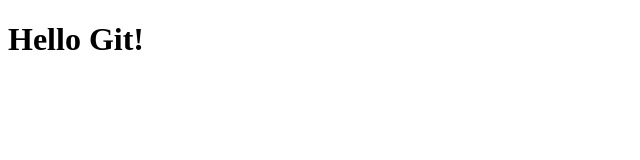
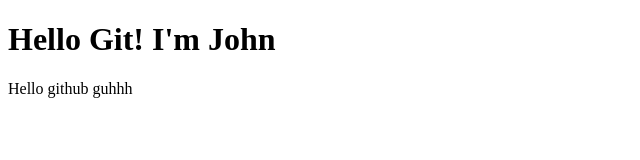
Before and after one commit to JKoB03/gitgud, a plain HTML site: page index.html in a window 1280 px wide. Shown: the whole page, without its empty margins (0-640 px from the left). Drawn offline with Linux system fonts and the light colour scheme.

Commit message:
Modified index

```diff
--- a/index.html
+++ b/index.html
@@ -4,6 +4,7 @@
     <title>GITGUT</title>
 </head>
 <body>
-    <h1>Hello Git!</h1>
+    <h1>Hello Git! I'm John</I></h1>
+    <p>Hello github guhhh</p>
 </body>
 </hmtl>
```
